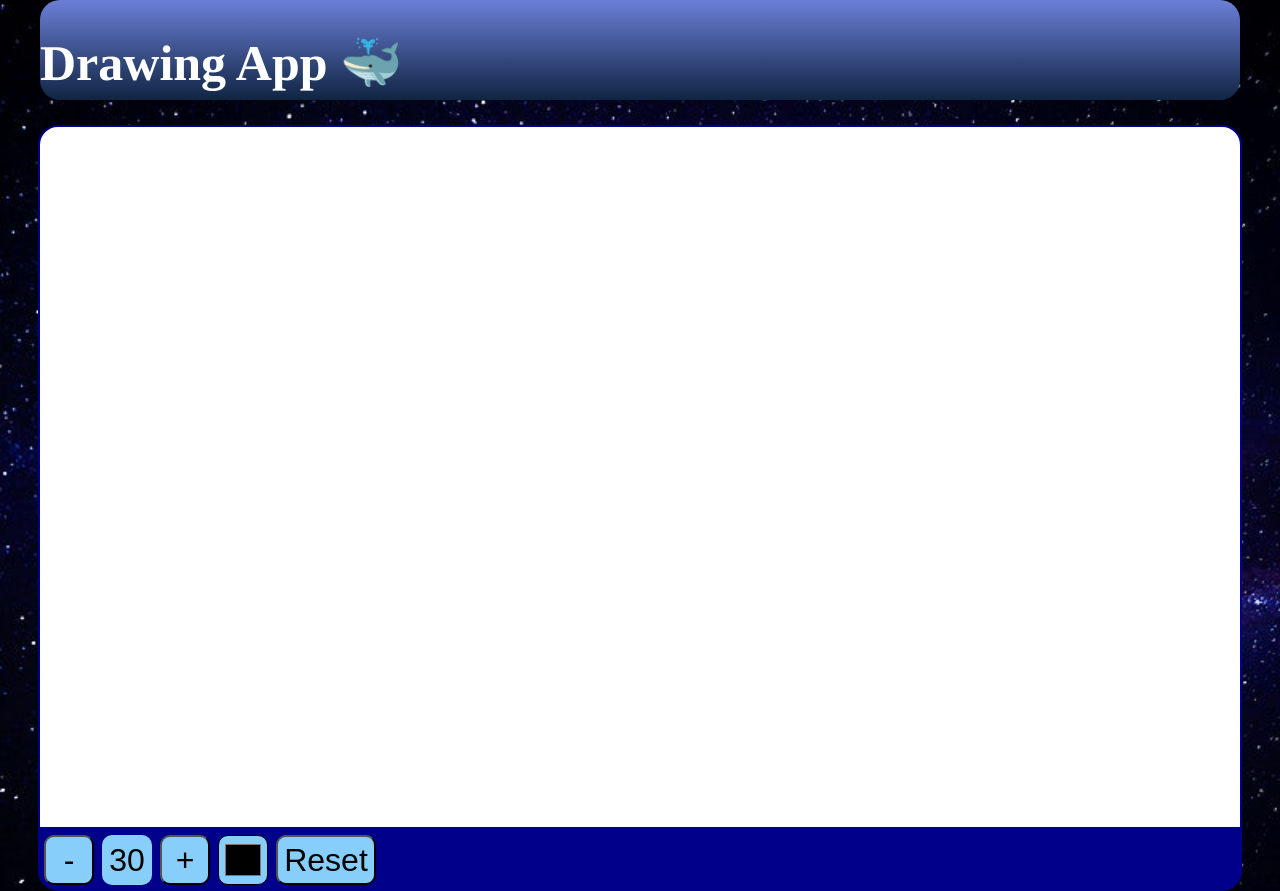
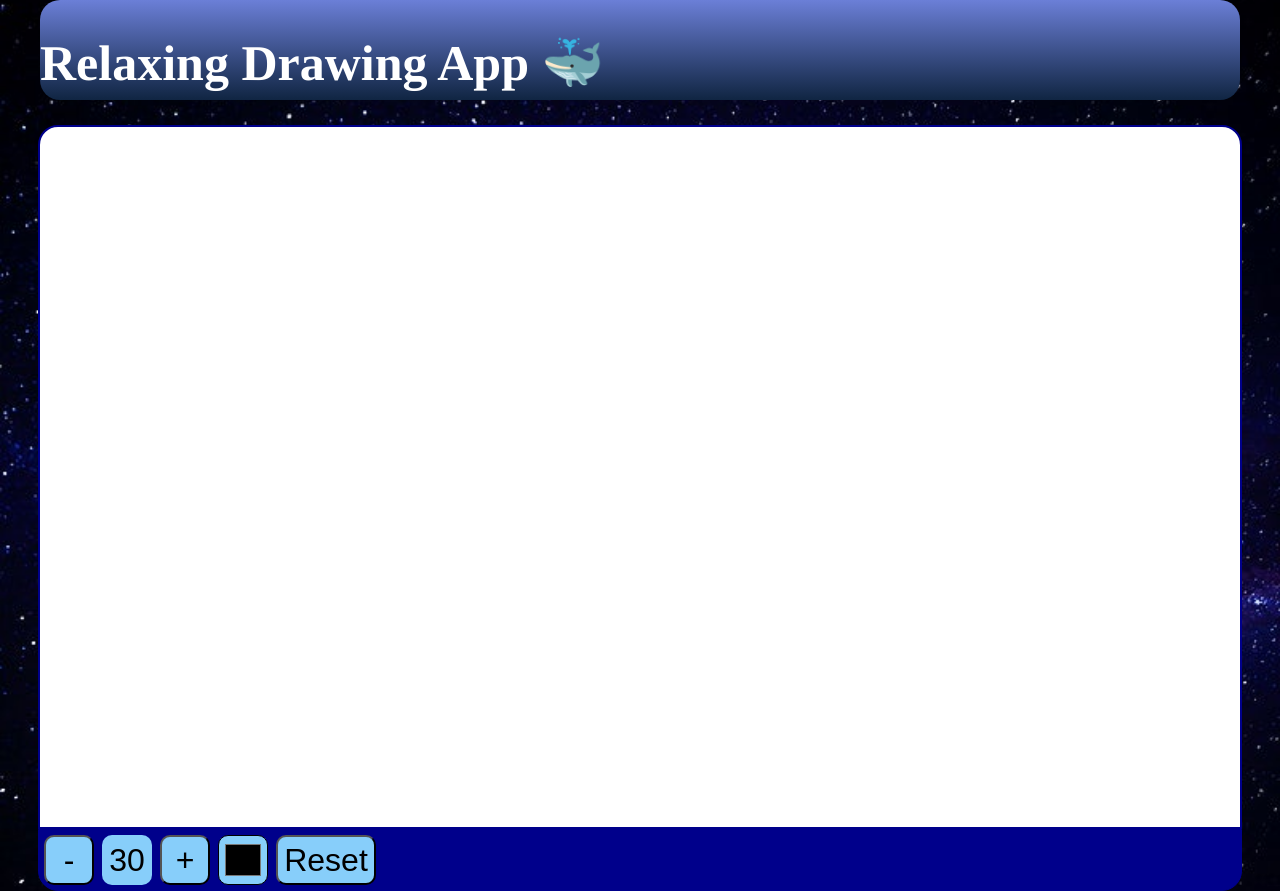
Before and after one commit to sierra25/Drawing-App, a plain HTML site: page index.html in a window 1280 px wide. Drawn offline with Linux system fonts and the light colour scheme.

Commit message:
Updated header and title

```diff
--- a/index.html
+++ b/index.html
@@ -3,7 +3,7 @@
     <head>
         <meta charset="UTF-8" />
         <meta name="viewport" content="width=device-width, initial-scale=1.0" />
-        <title>Drawing App</title>
+        <title>Relaxing Drawing App</title>
         <link rel="stylesheet" href="style.css" />
         <script src="script.js" defer></script>
     </head>
@@ -11,7 +11,7 @@
     <body>
         <!--Header Section-->
         <div class="header">
-          <h1>Drawing App 🐳</h1>
+          <h1>Relaxing Drawing App 🐳</h1>
         </div>
 
         <!--Canvas Section-->
```
